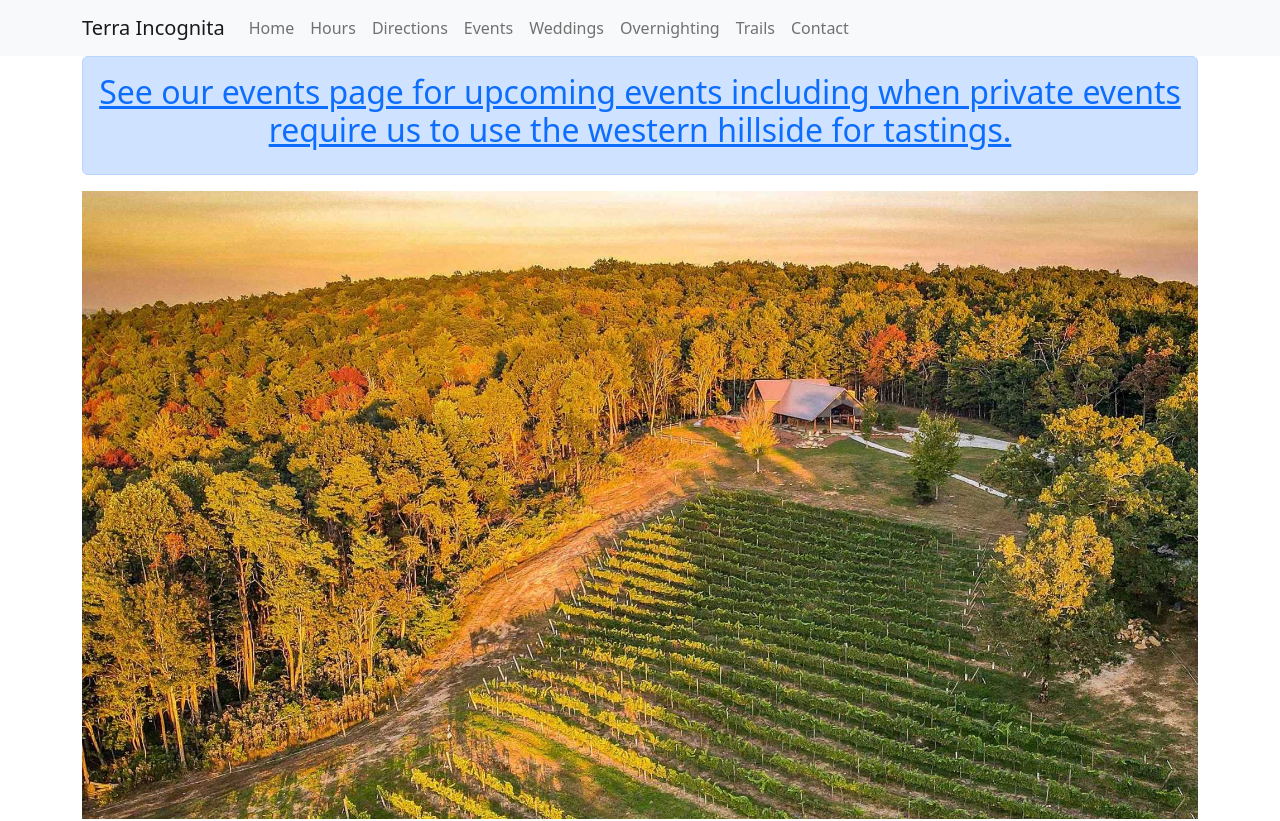
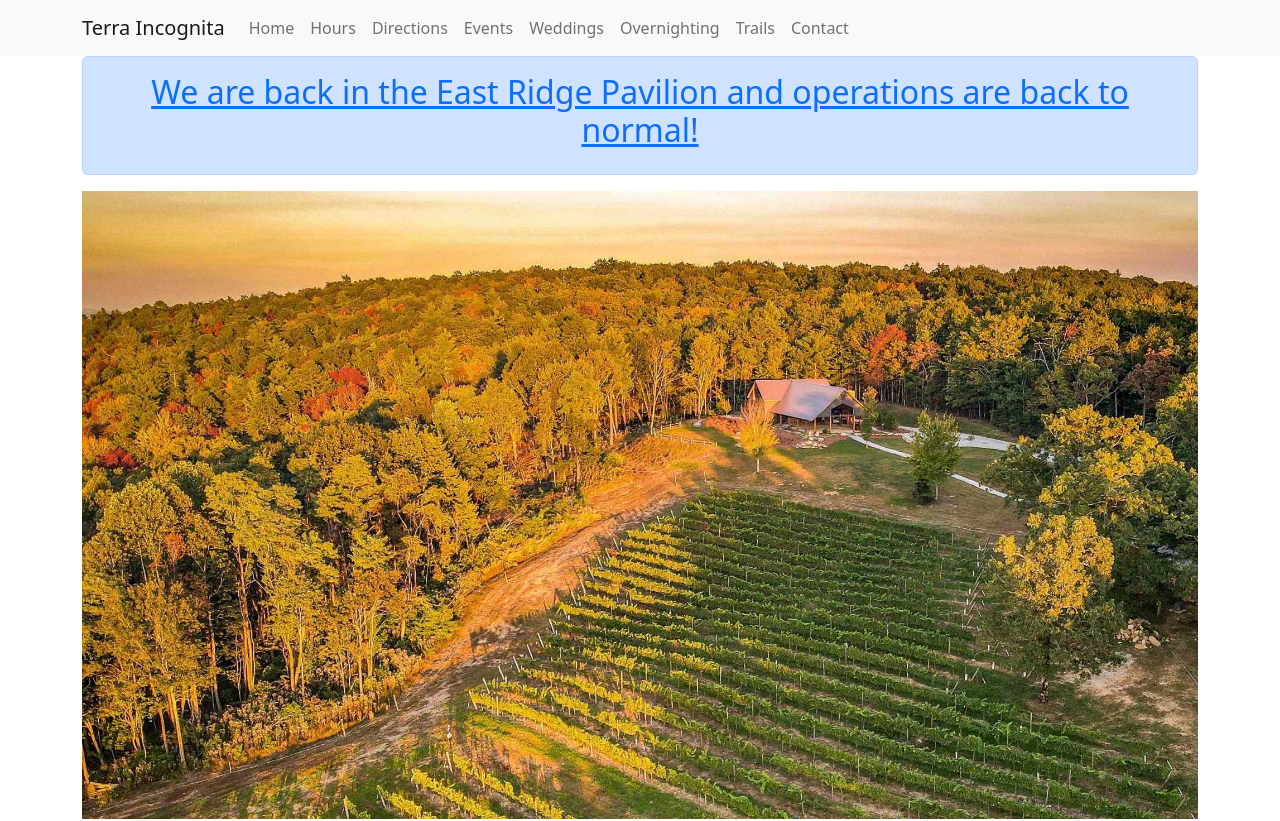
Before and after one commit to tors10e/terra, a React (Create React App) app: page / in a window 1280 px wide. Shown: the top 821 px of the page. Built offline with nearby package versions, Linux system fonts and the light colour scheme.

Commit message:
Updated homepage alert

```diff
--- a/src/home/homeAlerts.js
+++ b/src/home/homeAlerts.js
@@ -5,8 +5,9 @@ function HomeAlerts() {
     return (
 <>
             <PrimaryAlert
-                text={<a href="/events">See our events page for upcoming events including when
-                    private events require us to use the western hillside for tastings.</a>}/>
+                text={
+                    <a href="/events">We are back in the East Ridge Pavilion and operations are back to normal!</a>}
+                />
 </>
     );
 };
```
